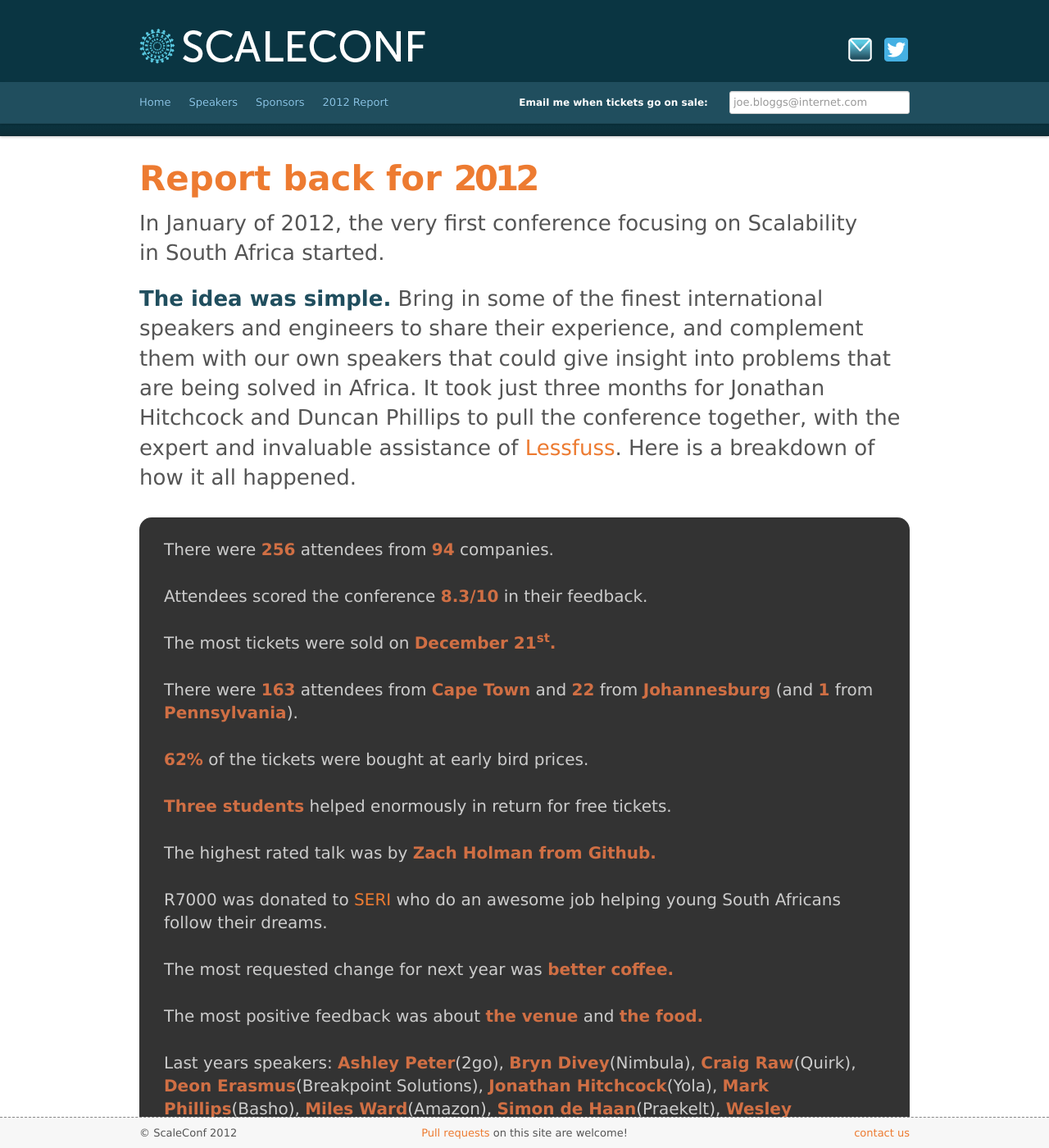
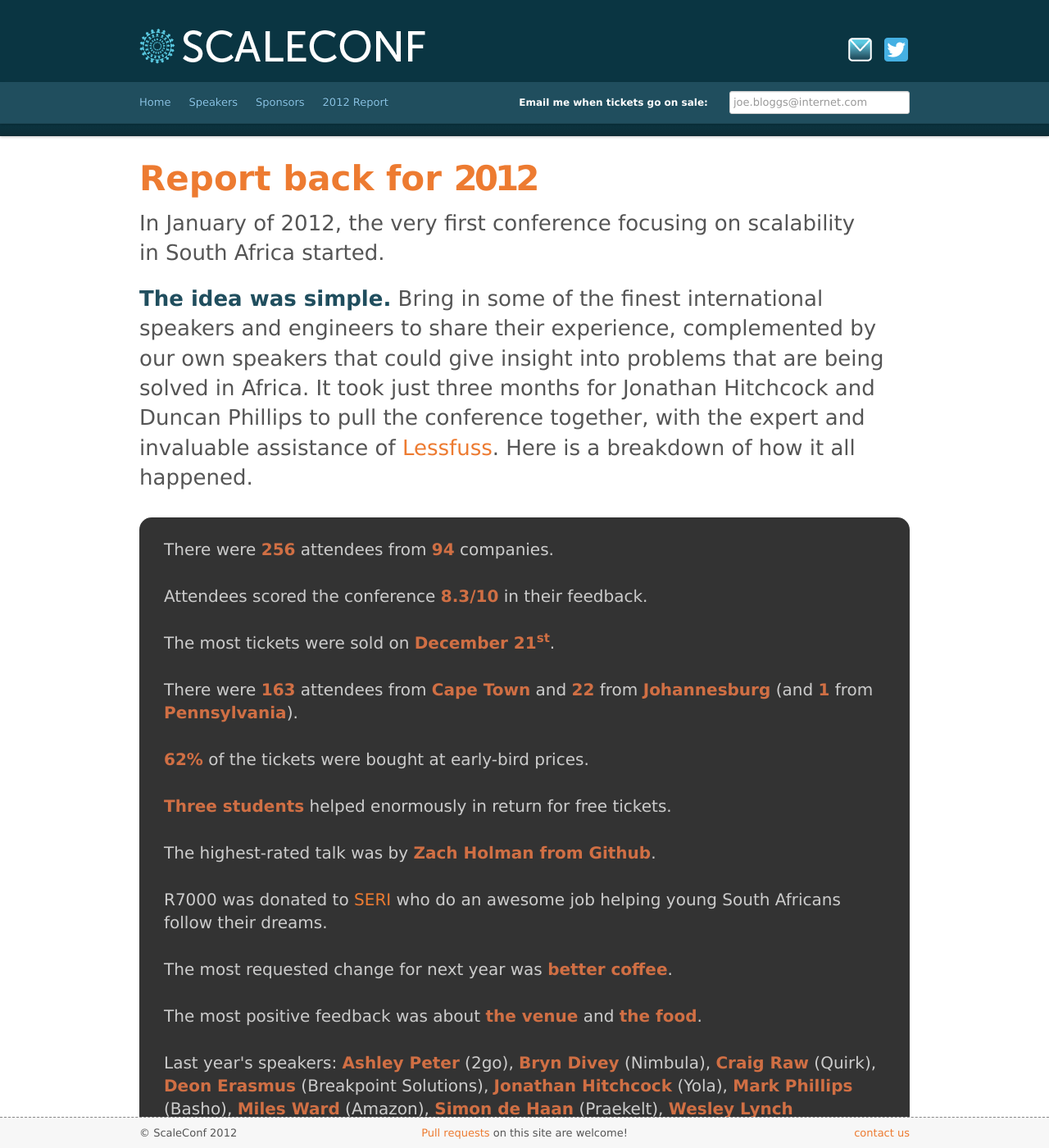
Before and after one commit to scaleconf/scaleconf.github.com, a Jekyll site: the page built from report-2012.html, in a window 1280 px wide and 1400 px high. Shown: the whole window at 82% size. Built offline with Jekyll 4.4.1, drawn with Linux system fonts in a browser that asks for light colours; Markdown is read by kramdown in place of the engine named in the settings.

Commit message:
More tweaks

```diff
--- a/report-2012.html
+++ b/report-2012.html
@@ -7,12 +7,12 @@
     <h1>Report back for <span style='letter-spacing:-4px;;'>2012</span></h1>
     <br/>
     <p class='herotext'>
-        In January of 2012, the very first conference focusing on Scalability <br/>
+        In January of 2012, the very first conference focusing on scalability <br/>
         in South Africa started.
     </p>
     <p class='herotext'>
     <b>The idea was simple.</b> Bring in some of the finest international speakers and engineers to
-        share their experience, and complement them with our own speakers that could give insight into
+        share their experience, complemented by our own speakers that could give insight into
         problems that are being solved in Africa. It took just three months for Jonathan Hitchcock and
         Duncan Phillips to pull the conference together, with the expert and invaluable assistance of
         <a href="http://lessfuss.co.za/">Lessfuss</a>. Here is a breakdown of how it all happened.
@@ -21,26 +21,27 @@
     <div class='report'>
         <p class='report'> There were <b>256</b> attendees from <b>94</b> companies.</p>
         <p class='report'> Attendees scored the conference <b>8.3/10</b> in their feedback.</p>
-        <p class='report'> The most tickets were sold on <b>December 21<sup>st</sup>.</b></p>
+        <p class='report'> The most tickets were sold on <b>December 21<sup>st</sup></b>.</p>
         <p class='report'> There were <b>163</b> attendees from <b>Cape Town</b> and <b>22</b> from <b>Johannesburg</b> (and <b>1</b> from <b>Pennsylvania</b>).</p>
-        <p class='report'> <b>62%</b> of the tickets were bought at early bird prices.</p>
+        <p class='report'> <b>62%</b> of the tickets were bought at early-bird prices.</p>
         <p class='report'> <b>Three students</b> helped enormously in return for free tickets.</p>
-        <p class='report'> The highest rated talk was by <b>Zach Holman from Github.</b></p>
+        <p class='report'> The highest-rated talk was by <b>Zach Holman from Github</b>.</p>
         <p class='report'> R7000 was donated to <a href='http://seri.org.za'>SERI</a> who do an awesome job helping young South Africans follow their dreams.</p>
-        <p class='report'> The most requested change for next year was <b>better coffee.</b></p>
-        <p class='report'> The most positive feedback was about <b>the venue</b> and <b>the food.</b></p>
-        <p class='report'> Last years speakers:
-            <b>Ashley Peter</b>(2go),
-            <b>Bryn Divey</b>(Nimbula),
-            <b>Craig Raw</b>(Quirk),
-            <b>Deon Erasmus</b>(Breakpoint Solutions),
-            <b>Jonathan Hitchcock</b>(Yola),
-            <b>Mark Phillips</b>(Basho),
-            <b>Miles Ward</b>(Amazon),
-            <b>Simon de Haan</b>(Praekelt),
-            <b>Wesley Lynch</b>(RealmDigital),
-            <b>Zach Holman</b>(Github),
-            <b>Coda Hale</b>(Yammer)
+        <p class='report'> The most requested change for next year was <b>better coffee</b>.</p>
+        <p class='report'> The most positive feedback was about <b>the venue</b> and <b>the food</b>.</p>
+        <p class='report'> Last year's speakers:
+            <b>Ashley Peter</b> (2go),
+            <b>Bryn Divey</b> (Nimbula),
+            <b>Craig Raw</b> (Quirk),
+            <b>Deon Erasmus</b> (Breakpoint Solutions),
+            <b>Jonathan Hitchcock</b> (Yola),
+            <b>Mark Phillips</b> (Basho),
+            <b>Miles Ward</b> (Amazon),
+            <b>Simon de Haan</b> (Praekelt),
+            <b>Wesley Lynch</b> (RealmDigital),
+            <b>Zach Holman</b> (Github),
+            <b>Coda Hale</b> (Yammer),
+            and our noble MC, <b>Jonathan Endersby</b>.
         </p>
     </div>
 </div>
```
